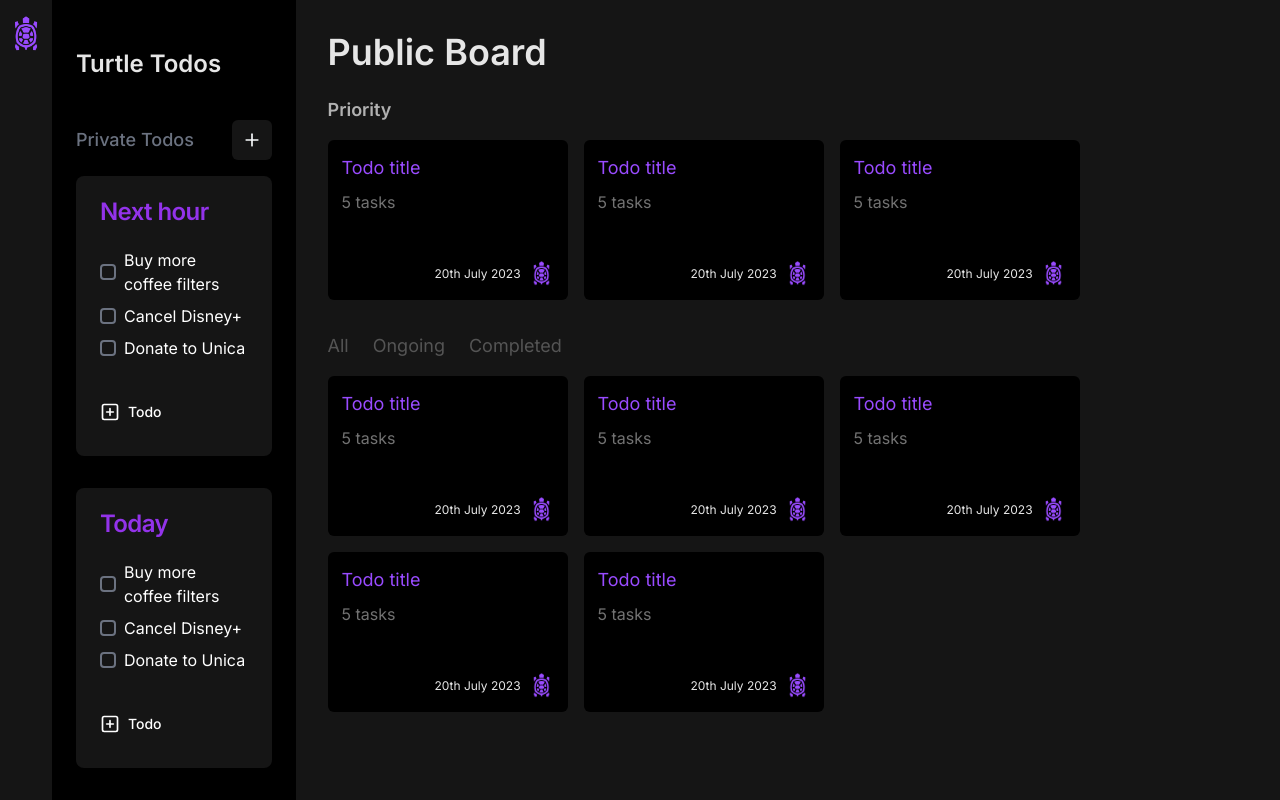
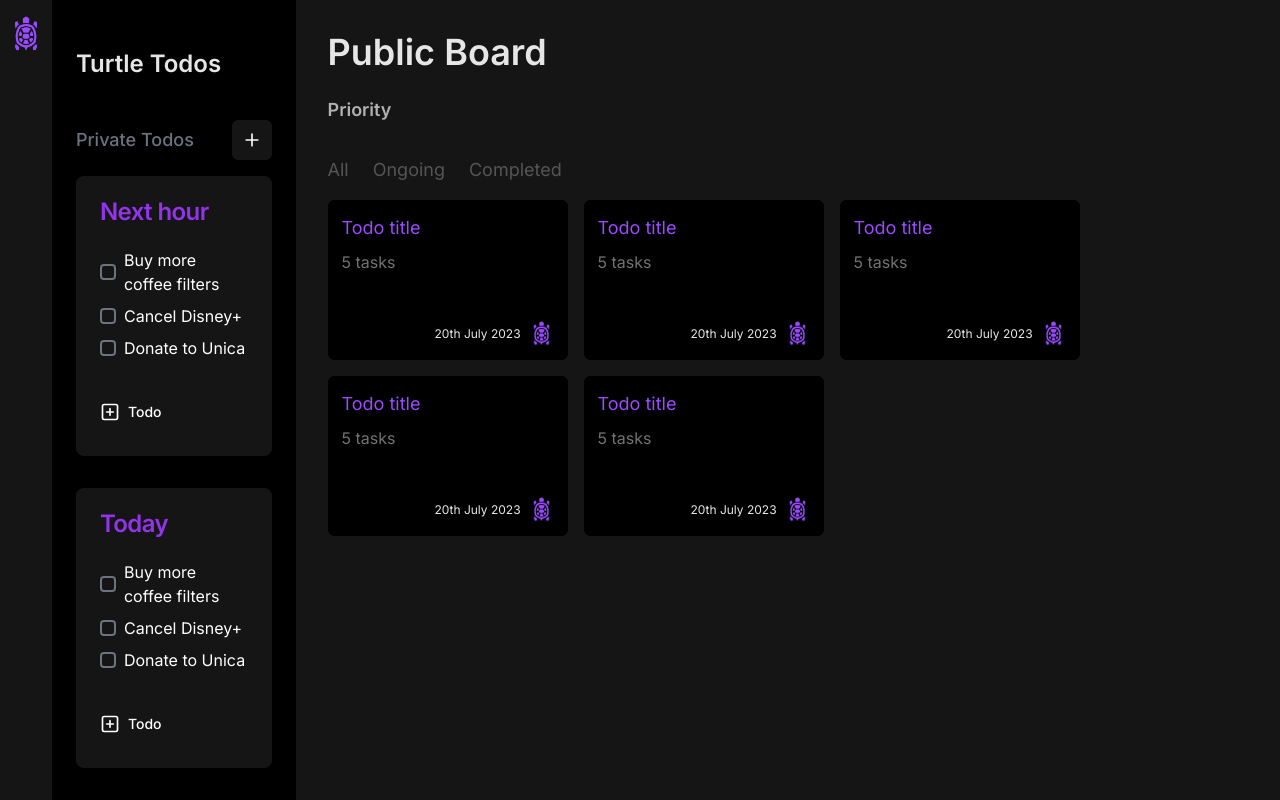
Before and after one commit to Hack-Weekly/turtle-todo, a Next.js app: page / in a window 1280 px wide. Shown: the top 800 px of the page. Built offline with nearby package versions, Linux system fonts and the light colour scheme.

Commit message:
removed mock todos

```diff
--- a/components/Board/PriorityContainer/PriorityContainer.tsx
+++ b/components/Board/PriorityContainer/PriorityContainer.tsx
@@ -5,9 +5,9 @@ export default function PriorityContainer() {
         <div>
             <div className="mt-6 mb-2 text-lg font-semibold opacity-75">Priority</div>
             <div className="flex flex-wrap">
+                {/* <PublicTodo />
                 <PublicTodo />
-                <PublicTodo />
-                <PublicTodo />
+                <PublicTodo /> */}
             </div>
         </div>
     )
```
